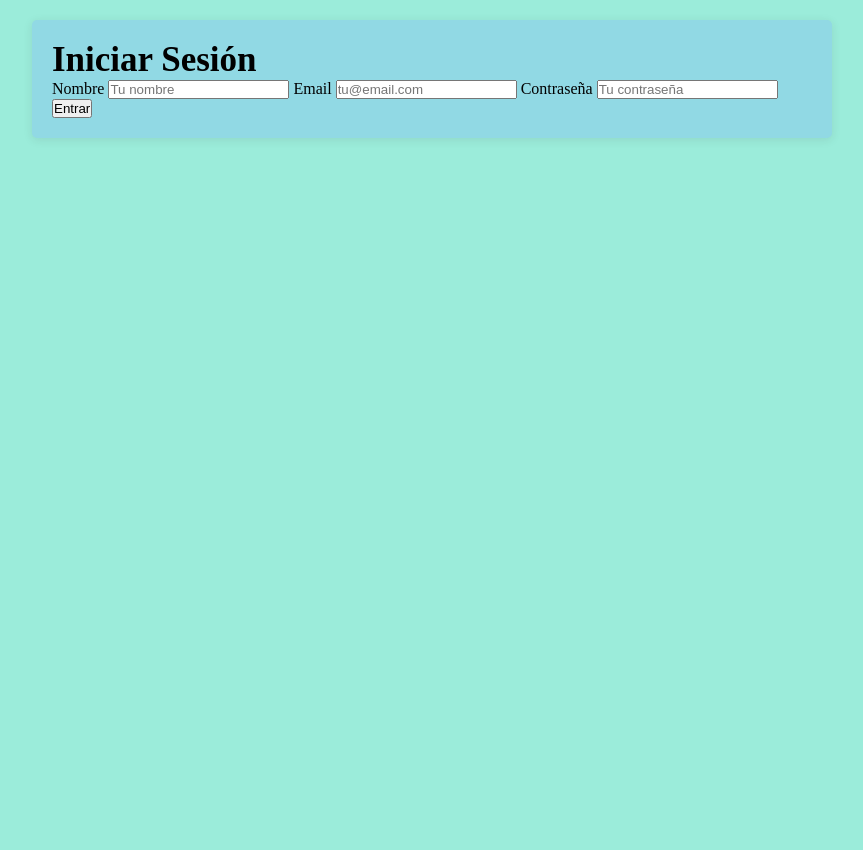
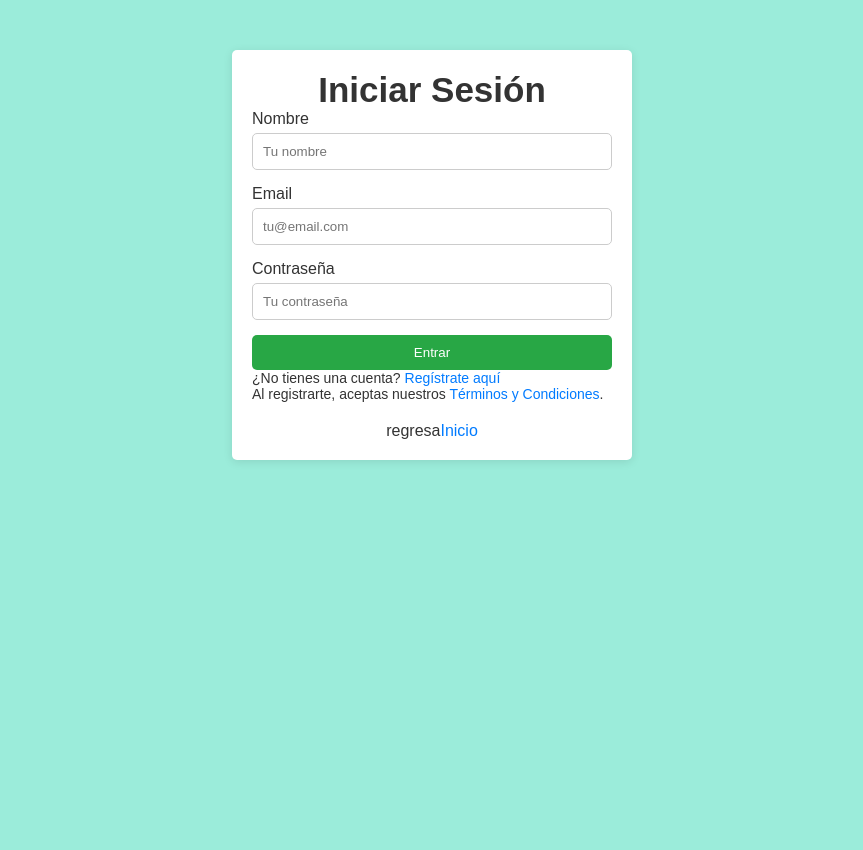
Before and after one commit to yelmis/Heladitos-gourmet, a PHP site: page /login.php in a window 1280 px wide. Shown: the whole page, without its empty margins (208-1071 px from the left). Before the commit the page ends 139 px from the top, so only its background shows below. Run offline with PHP 8.4, Linux system fonts and the light colour scheme.

Commit message:
agrege nueva funcuones a nuestro php y cambie la aparecia y cambie link que estaba mal

```diff
--- a/index.php
+++ b/index.php
@@ -183,7 +183,7 @@
                     <a href="index.html" class="menu-icon"> Inicio </a>
                 </li>
                 <li class="menu-elem">
-                    <a href="equipo.html" class="menu-icon"> Equipo </a>
+                    <a href="equipo.php"class="menu-icon"> Equipo </a>
                 </li>
                 <li class="menu-elem">
                     <a href="contacto.html" class="menu-icon"> Contacto </a>
--- a/login.php
+++ b/login.php
@@ -64,12 +64,93 @@ $conn->close();
             <input type="password" id="contraseña" name="contraseña" placeholder="Tu contraseña" required />
             <button type="submit">Entrar</button>
         </form>
+
+        <p>¿No tienes una cuenta? <a href="registro.php">Regístrate aquí</a></p>
+        <p>Al registrarte, aceptas nuestros <a href="#">Términos y Condiciones</a>.</p>
+        <bottom>regresa<a href="index.php">Inicio</a></bottom>
         <?php if ($message): ?>
             <div class="message <?php echo strpos($message, 'exitoso') !== false ? 'success' : 'error'; ?>">
                 <?= htmlspecialchars($message) ?>
             </div>
         <?php endif; ?>
     </div>
+
+      <style>
+          body {
+                font-family: Arial, sans-serif;
+                background-color: rgb(255, 255, 255);
+                color: #333;
+                margin: 0;
+                padding: 0;
+            }
+
+            .container {
+                max-width: 400px;
+                margin: 50px auto;
+                padding: 20px;
+                border-radius: 5px;
+                box-shadow: 0 2px 10px rgba(0, 0, 0, 0.1);
+                background-color: #fff;
+            }
+
+            h2 {
+                text-align: center;
+            }
+
+            label {
+                display: block;
+                margin-bottom: 5px;
+            }
+
+            input[type="text"],
+            input[type="email"],
+            input[type="password"] {
+                width: 100%;
+                padding: 10px;
+                margin-bottom: 15px;
+                border-radius: 5px;
+                border: 1px solid #ccc;
+            }
+
+            button {
+                width: 100%;
+                padding: 10px;
+                background-color: #28a745;
+                color: white;
+                border: none;
+                border-radius: 5px;
+                cursor: pointer;
+            }
+
+            button:hover {
+                background-color: #218838;
+            }
+
+            .message {
+                margin-top: 15px;
+                padding: 10px;
+                border-radius: 5px;
+            }
+
+            .success {
+                background-color: #d4edda; /* Verde claro */
+                color: #155724; /* Verde oscuro */
+            }
+
+            .error {
+                background-color: #f8d7da; /* Rojo claro */
+                color: #721c24; /* Rojo oscuro */
+            }
+            bottom {
+                display: block;
+                margin-top: 20px;
+                text-align: center;
+            }
+            a {
+                color: #007bff;
+                text-decoration: none;
+            }
+      </style>
 </body>
 </html>
 </content>
```
Also changed, not shown: contacto.php (+5 -5 lines), producto.php (+5 -5 lines), registro.php (+69 -0 lines).
